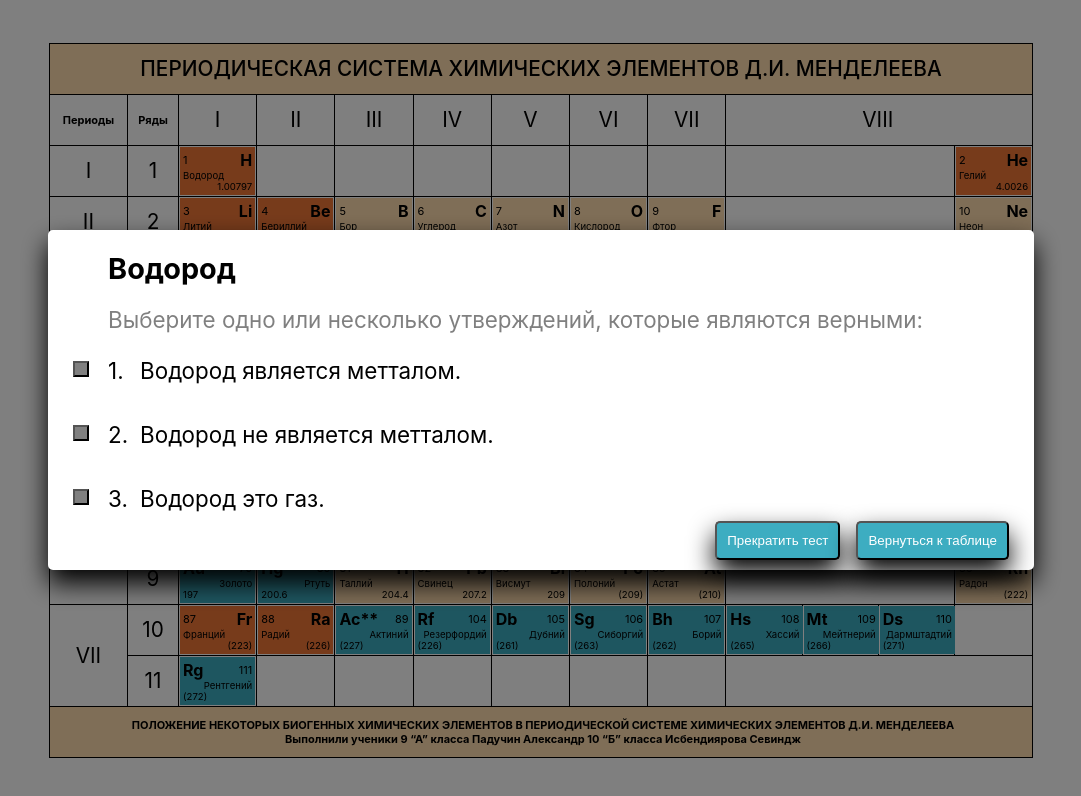
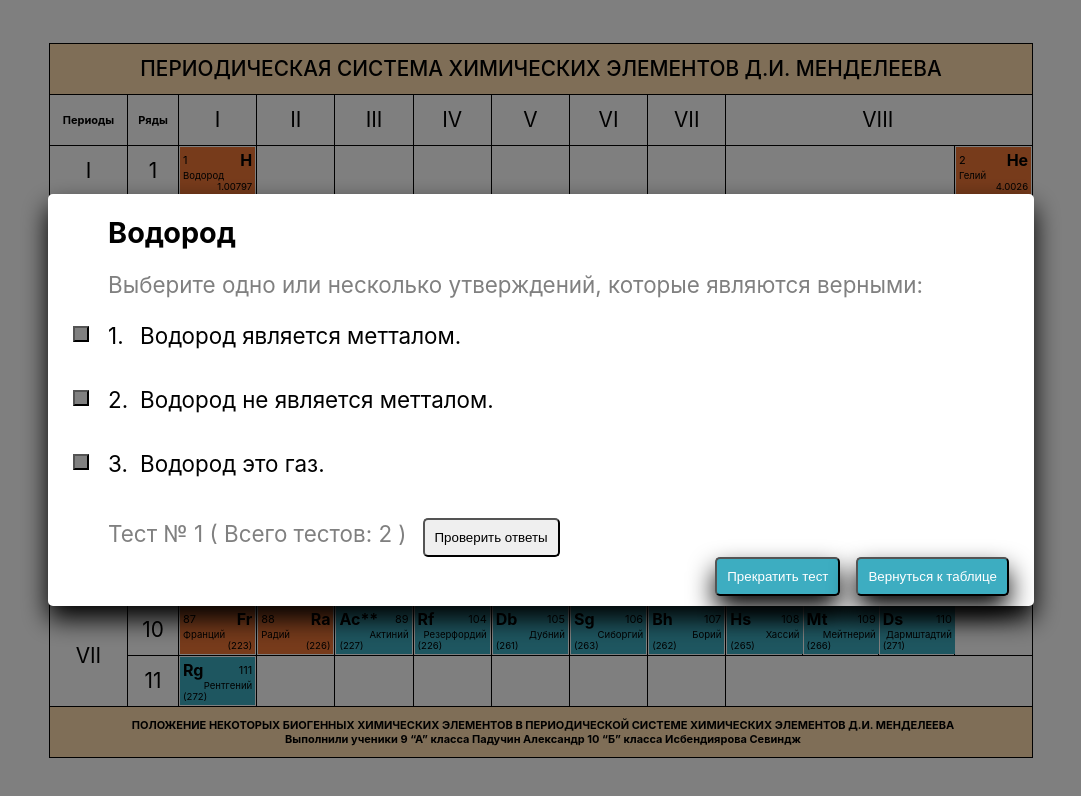
Before and after one commit to AlexPaduchin/biogenic, a React app: page / in a window 1280 px wide. Both pictures are taken after a click on the button "Пройти тест". Shown: the whole page, without its empty margins (99-1180 px from the left). Built offline with nearby package versions, Linux system fonts and the light colour scheme.

Commit message:
fix quiz logic

```diff
--- a/src/table/modal/Modal.css
+++ b/src/table/modal/Modal.css
@@ -143,6 +143,15 @@
   height: 1rem;
 }
 
+.quizButton {
+  padding: 10px;
+  background-color: light;
+  color: black;
+  border-radius: 5px;
+  margin-left: 1rem;
+  min-width: 7rem;
+}
+
 /*
 
 .quizDispayInline {
--- a/src/table/modal/Quiz.js
+++ b/src/table/modal/Quiz.js
@@ -1,4 +1,4 @@
-import React, { useState, Fragment } from 'react';
+import React, { useState } from 'react';
 
 import Elements from '../data/Elements';
 
@@ -9,6 +9,7 @@ function Quiz(props) {
     clickedElement,
   } = props;
   const [quizCheckboxes, setQuizCheckboxes] = useState([]);
+  const [quizIndex, setQuizIndex] = useState(0);
 
   const handleCheckboxClicked = (i) => {
     const newQuizCheckboxes = quizCheckboxes.filter(elem => elem !== i);
@@ -25,14 +26,13 @@ function Quiz(props) {
     return <div>Извините. Тесты для этого элемента еще не подготовлены.</div>
   }
   console.log('Quiz elementInfo = ', elementInfo);
-
+  const testArr = elementInfo.test
   return (
     <div>
-
       <div className="quizTitle">Выберите одно или несколько утверждений, которые являются верными:</div>
 
-      {elementInfo.test[0].map((item, index) => (
-        <div className="quizItem">
+      {testArr[quizIndex].map((item, index) => (
+        <div className="quizItem" key={String(index)}>
           <button
             className={quizCheckboxes.find(check => check === index) === undefined ? "quizCheckboxOff" : "quizCheckboxOn"}
             onClick={() => handleCheckboxClicked(index)} />
@@ -40,6 +40,17 @@ function Quiz(props) {
           <div className="quizQuestion">{item.q()}</div>
         </div>
       ))}
+      <div className="quizTitle">
+        {`Тест № ${quizIndex + 1} ( Всего тестов: ${testArr.length} )`}
+        <button
+          className="quizButton"
+          onClick={() => {
+            const newQuizIndex = (quizIndex + 1 < testArr.length) ? quizIndex + 1 : 0;
+            setQuizIndex(newQuizIndex);
+          }}>
+          Проверить ответы
+          </button>
+      </div>
     </div >
   )
 }
```
